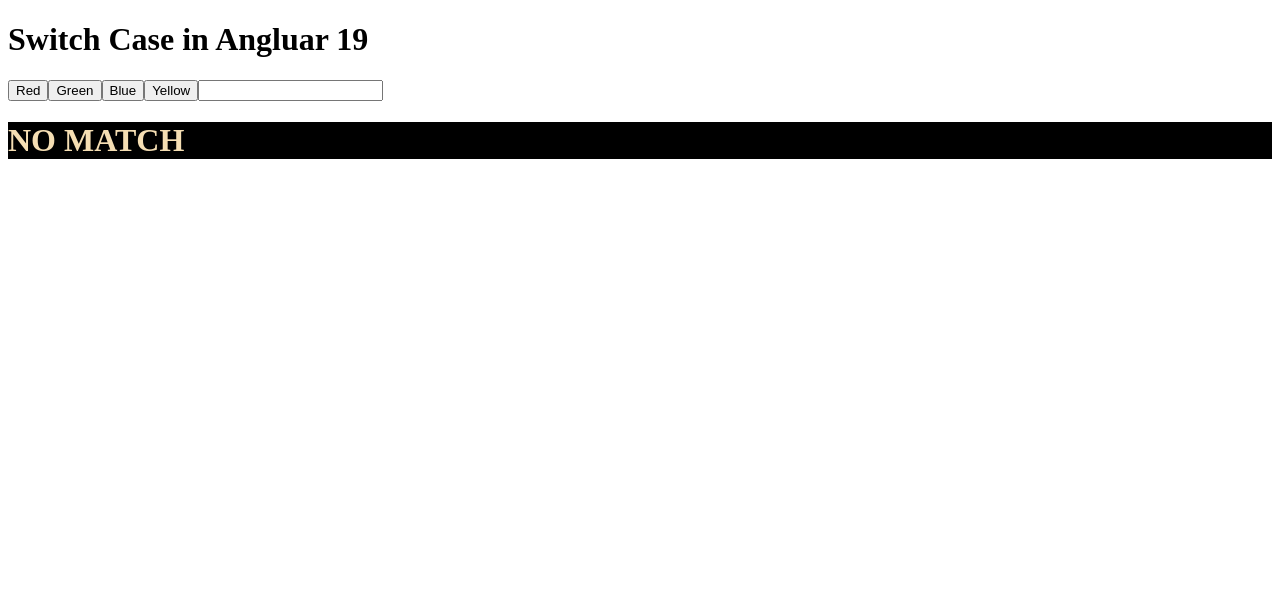
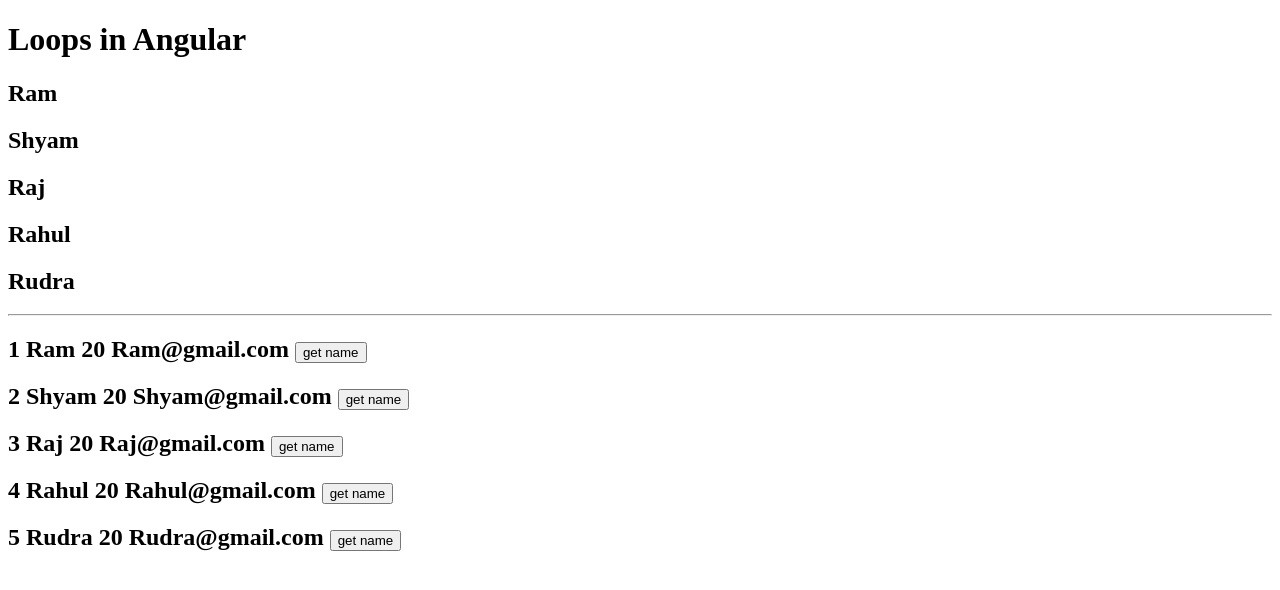
Before and after one commit to parththakkar06/Internship, an Angular app in the folder angular-app/: page / in a window 1280 px wide. Shown: the top 590 px of the page. Built offline with nearby package versions, Linux system fonts and the light colour scheme.

Commit message:
For loop in angular

```diff
--- a/angular-app/src/app/app.component.html
+++ b/angular-app/src/app/app.component.html
@@ -89,7 +89,7 @@
 <div style="background-color: cornflowerblue; width: 100px; height: 100px;"></div>
 } -->
 
-
+<!--
 <h1>Switch Case in Angluar 19</h1>
 
 <button (click) = "handleColor('red')">Red</button>
@@ -117,4 +117,29 @@
   @default{
     <h1 style="background-color: black; color: wheat;">NO MATCH</h1>
   }
+} -->
+
+
+<h1>Loops in Angular</h1>
+
+<!-- <h1>{{users[0]}}</h1>
+<h1>{{users[1]}}</h1>
+<h1>{{users[2]}}</h1>
+<h1>{{users[3]}}</h1>
+<h1>{{users[4]}}</h1> -->
+
+@for(user of users;track user){
+  <h2>{{user}}</h2>
 }
+
+<hr>
+
+@for(student of students;track student.name; let id=$index){
+  <h2>
+    <span>{{id+1}} </span>
+    <span>{{student.name}} </span>
+    <span>{{student.age}} </span>
+    <span>{{student.email}} </span>
+    <button (click) = "getName(student.name)">get name</button>
+  </h2>
+}
--- a/angular-app/src/app/app.component.ts
+++ b/angular-app/src/app/app.component.ts
@@ -118,14 +118,28 @@ export class AppComponent {
   //   this.displayOneDiv = !this.displayOneDiv
   // }
 
-  color = "peach"
+  // color = "peach"
 
-  handleColor(val:string){
-    this.color = val
+  // handleColor(val:string){
+  //   this.color = val
+  // }
+
+  // changeColor(event : Event){
+  //   this.color = (event.target as HTMLInputElement).value
+  // }
+
+
+  users = ['Ram' , 'Shyam' , 'Raj' , 'Rahul' , 'Rudra']
+
+  students = [
+    {name : 'Ram' , age : 20 , email : "Ram@gmail.com"},
+    {name : 'Shyam' , age : 20 , email : "Shyam@gmail.com"},
+    {name : 'Raj' , age : 20 , email : "Raj@gmail.com"},
+    {name : 'Rahul' , age : 20 , email : "Rahul@gmail.com"},
+    {name : 'Rudra' , age : 20 , email : "Rudra@gmail.com"}
+  ]
+
+  getName(name:string){
+    console.log(name)
   }
-
-  changeColor(event : Event){
-    this.color = (event.target as HTMLInputElement).value
-  }
-
 }
```
